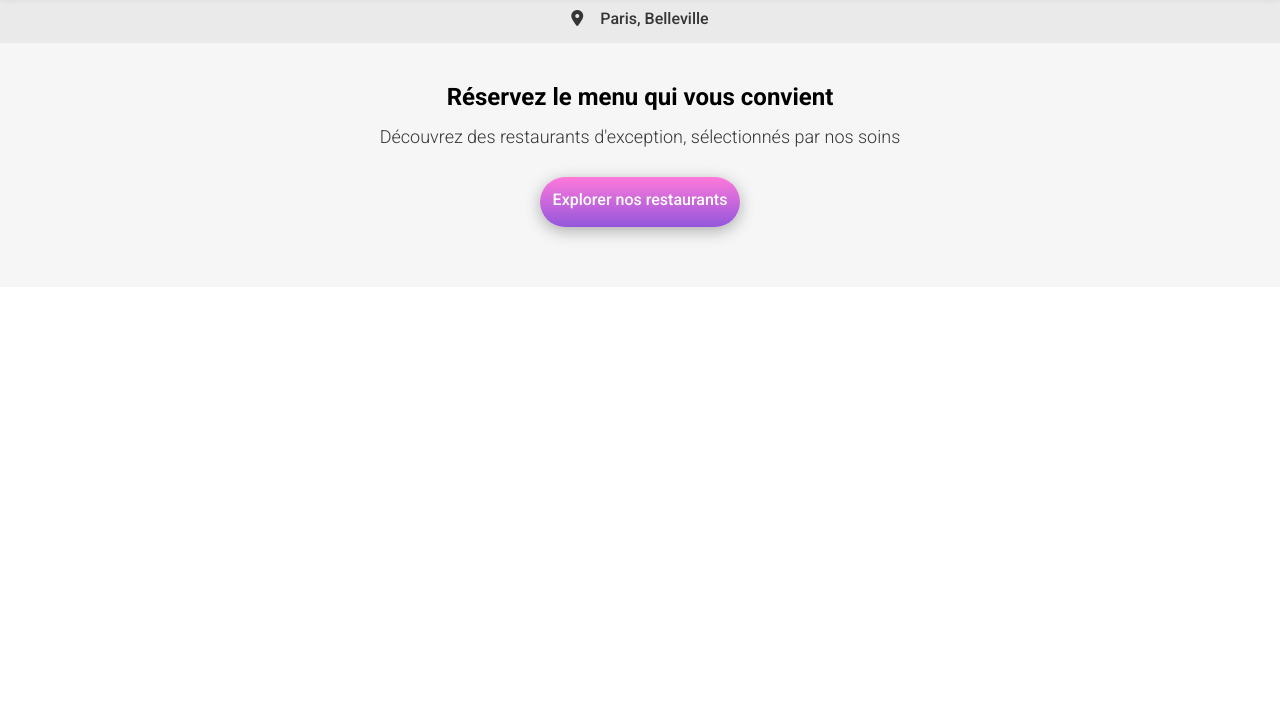
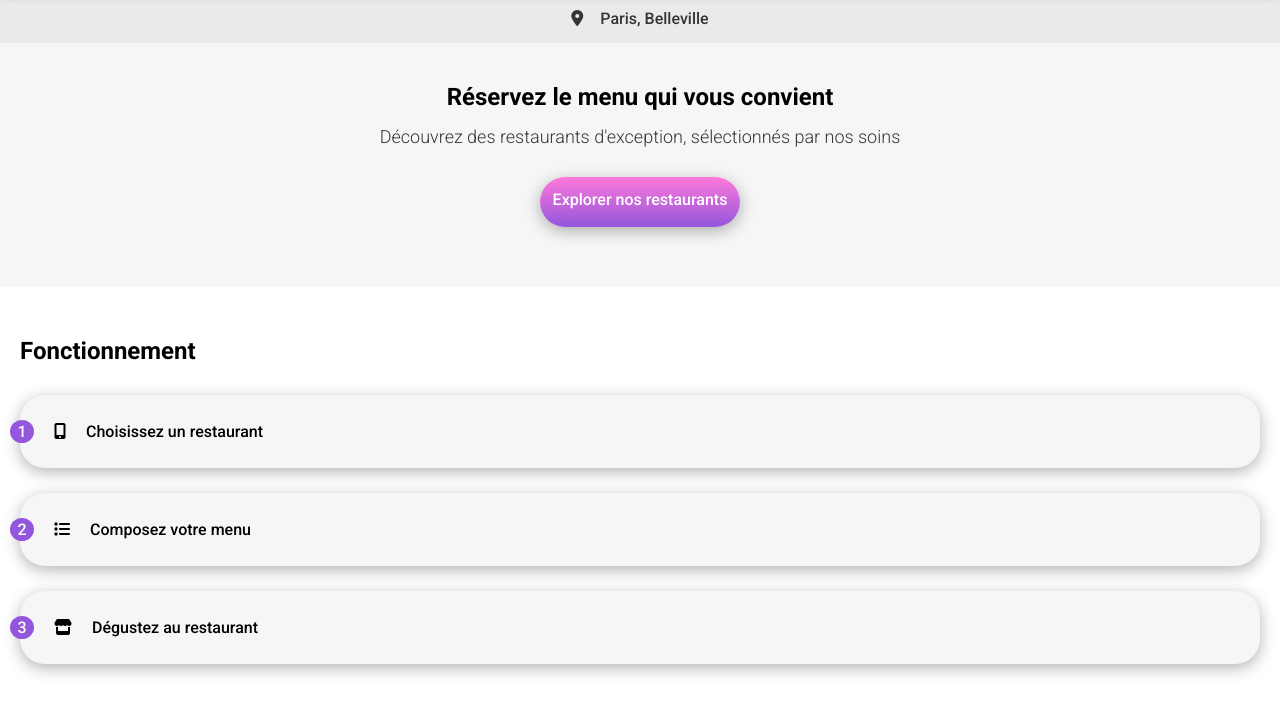
Before and after one commit to FenrirRM/P4-ohmyfood, a plain HTML site: page index.html in a window 1280 px wide. Shown: the part 70-784 px from the top of the page. Drawn offline with Linux system fonts and the light colour scheme; a web font is replaced by a local one.

Commit message:
Ajout section Fonctionnement

```diff
--- a/SASS/base/_base.scss
+++ b/SASS/base/_base.scss
@@ -12,3 +12,7 @@ h1 {
 a{
     text-decoration: none;
 }
+
+li {
+    list-style-type: none;
+}
--- a/SASS/layout/_main.scss
+++ b/SASS/layout/_main.scss
@@ -3,7 +3,7 @@
         justify-content: space-between;
         align-items: center;
         flex-direction: column;
-        background-color: #F6F6F6;
+        background-color: $quad-color;
         text-align: center;
         padding: 40px 25px 60px;
         &__text{
@@ -13,6 +13,52 @@
             margin: 15px 0 30px;
         }
         &__btn{
-            @include button
+            @include button;
+            @include shadow;
         }
 }
+
+.operation {
+    padding: 50px 20px 65px;
+
+    h2{
+        margin-bottom: 30px;
+
+    }
+
+    &__list {
+        @include flex-center;
+        flex-direction: column;
+        gap: 25px;
+
+
+        li{
+            display: flex;
+            flex-direction: row;
+            justify-content: flex-start;
+            align-items: center;
+            gap: 20px;
+            background-color: $quad-color;
+            border-radius: 25px;
+            width: 100%;
+            padding: 25px;
+            cursor: pointer;
+            flex-wrap: nowrap;
+            @include shadow;
+
+        }
+
+        &--number {
+            background-color: $primary-color;
+            border-radius: 50%;
+            color: white;
+            text-align: center;
+            min-width: 24px;
+
+            margin-left: -35px;
+            padding: 2px;
+        }
+    }
+
+
+}
--- a/SASS/utils/_mixins.scss
+++ b/SASS/utils/_mixins.scss
@@ -11,7 +11,10 @@
     border: none;
     border-radius: 25px;
     font-weight: 500;
-    box-shadow: 0px 4px 16px rgba(0,0,0,0.30);
     padding: 13px;
 
 }
+
+@mixin shadow{
+    box-shadow: 0px 4px 16px rgba(0,0,0,0.30);
+}
--- a/SASS/utils/_variables.scss
+++ b/SASS/utils/_variables.scss
@@ -3,3 +3,4 @@
 $primary-color: #9356DC;
 $secondary-color: #FF79DA;
 $tertiary-color: #99E2D0;
+$quad-color: #f6f6f6;
--- a/index.html
+++ b/index.html
@@ -33,6 +33,27 @@
             <a class="introduction__btn" href="#">Explorer nos restaurants</a>
         </section>
 
+        <section class="operation">
+            <h2>Fonctionnement</h2>
+            <ul class="operation__list">
+                <li>
+                    <div class="operation__list--number">1</div>
+                    <div><i class="fas fa-mobile-alt"></i></div>
+                    <p>Choisissez un restaurant</p>
+                </li>
+                <li>
+                    <div class="operation__list--number">2</div>
+                    <div><i class="fas fa-list"></i></div>
+                    <p>Composez votre menu</p>
+                </li>
+                <li>
+                    <div class="operation__list--number">3</div>
+                    <div><i class="fas fa-store"></i></div>
+                    <p>Dégustez au restaurant</p>
+                </li>
+
+            </ul>
+        </section>
     </main>
 </body>
 </html>
```
Also changed, not shown: assets/css/main.css, 1 other file.
